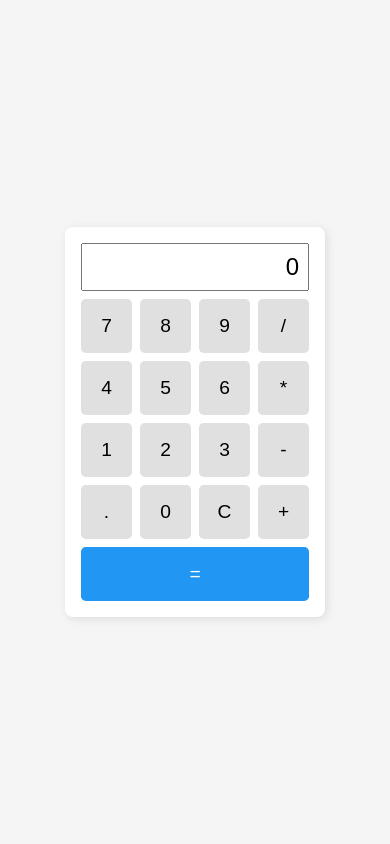
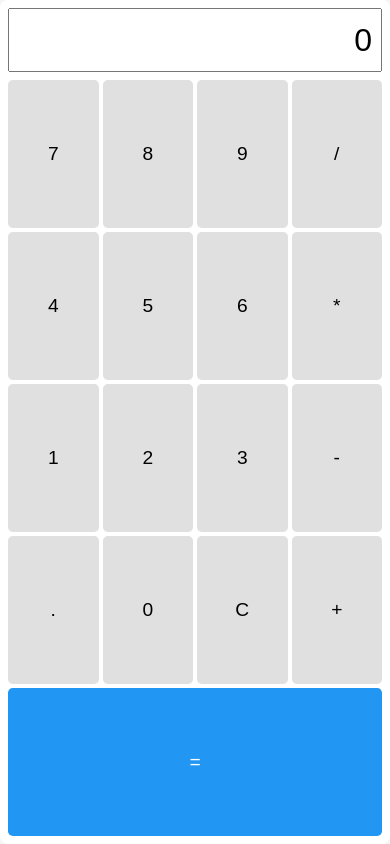
Before and after one commit to saulvg/vanilla-js-calculator, a plain HTML site: page index.html in a window 390 px wide. Drawn offline with Linux system fonts and the light colour scheme.

Commit message:
style: implement CSS mobile

```diff
--- a/styles.css
+++ b/styles.css
@@ -59,3 +59,35 @@ body {
 .key--equals:hover {
   background-color: #1976d2;
 }
+
+@media (max-width: 480px) {
+  .calculator {
+    display: flex;
+    flex-direction: column;
+    width: 100%;
+    height: 100vh;
+    margin: 0;
+    padding: 0.5rem;
+    box-shadow: none;
+  }
+
+  .calculator__display {
+    flex: 0 0 auto;
+    height: 4rem;
+    font-size: 2rem;
+  }
+
+  .calculator__keys {
+    flex: 1;
+    display: grid;
+    grid-auto-rows: 1fr;
+    gap: 0.25rem;
+  }
+
+  .key {
+    padding: 0;
+    display: flex;
+    align-items: center;
+    justify-content: center;
+  }
+}
```
